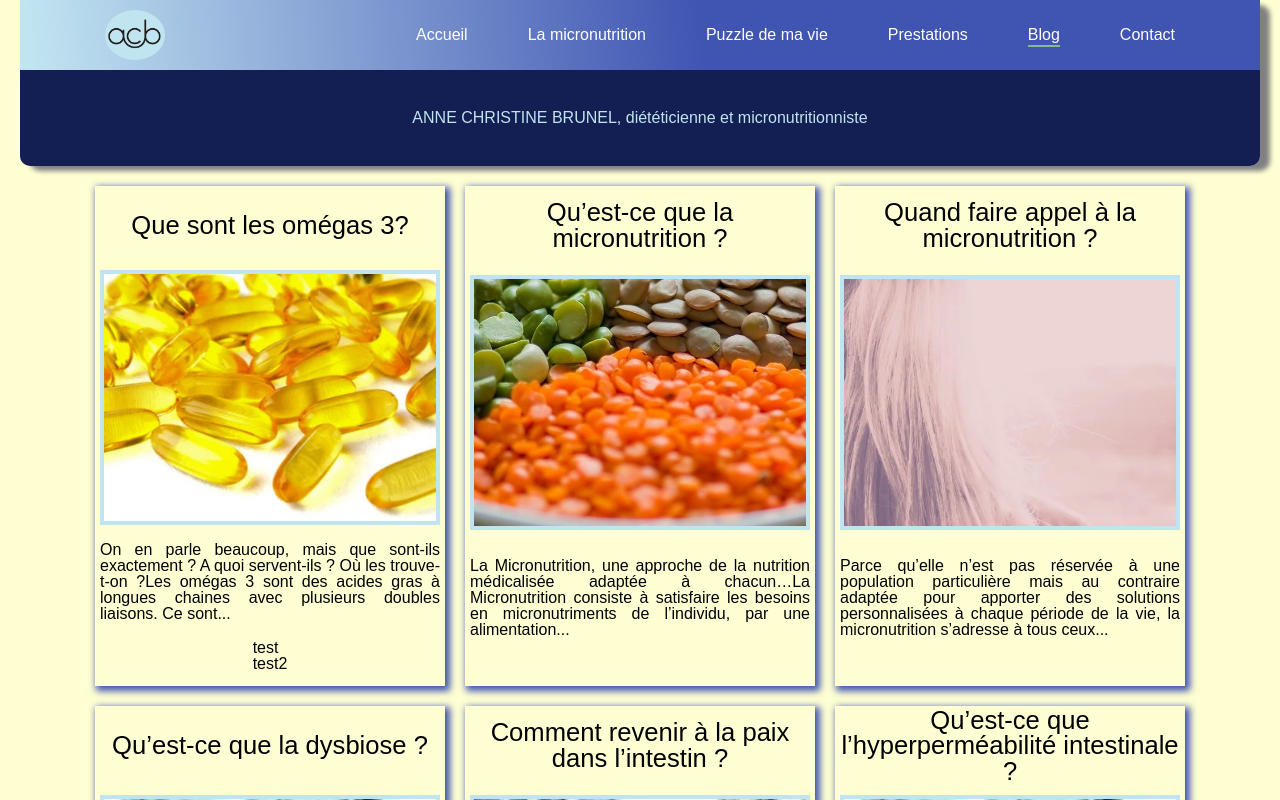
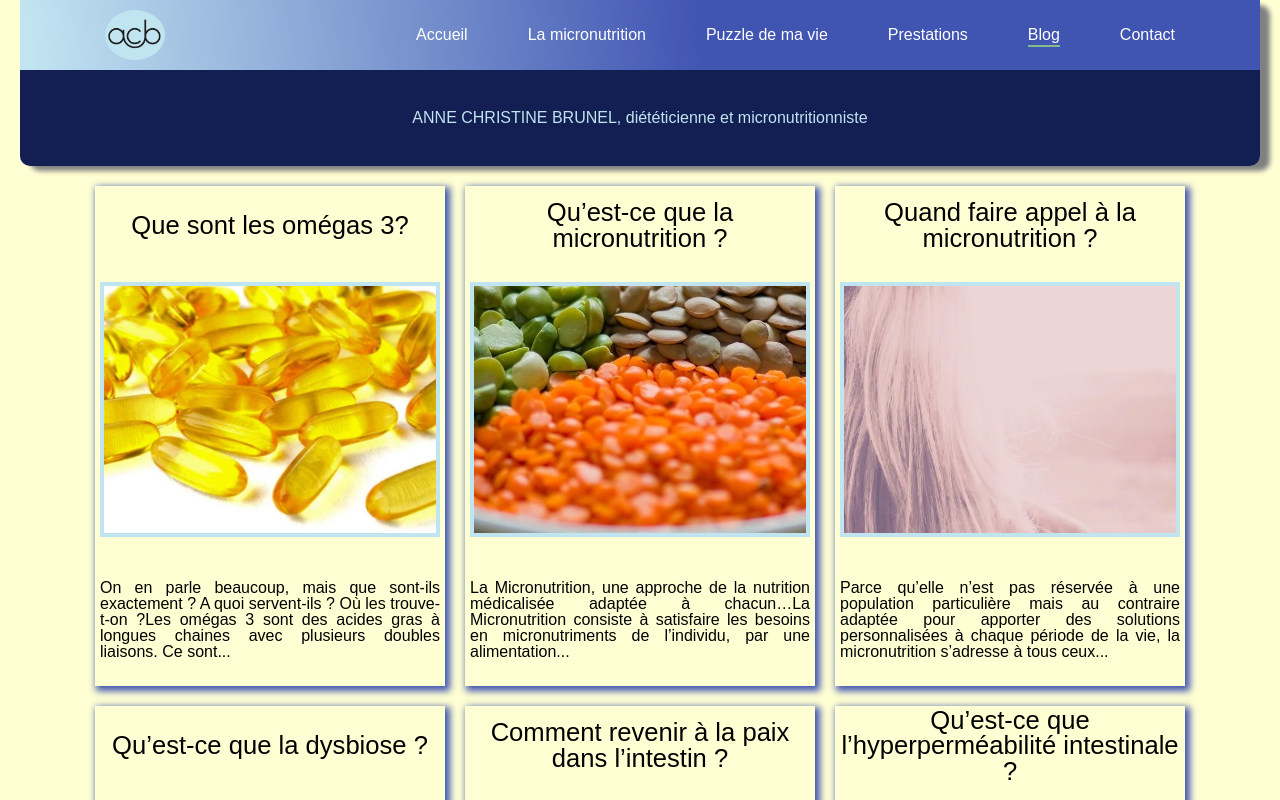
Before and after one commit to Ben43200/brunel-vite, a React (Vite) app: page /blog in a window 1280 px wide. Shown: the top 800 px of the page. Built offline with nearby package versions, Linux system fonts and the light colour scheme.

Commit message:
fix mise en commentaire blogdat.completText ok plus d'erreur de clé

```diff
--- a/src/pages/blog/Blog.jsx
+++ b/src/pages/blog/Blog.jsx
@@ -13,7 +13,7 @@ const Blog = () =>{
             <h1>{blogdata.name}</h1>
             <img className="blog-data-img" src={blogdata.image} alt={`${blogdata.alt}`} />
             <p>{blogdata.text}</p>
-            <div>{blogdata.completText}</div>
+            {/* <div>{blogdata.completText}</div> */}
            </Link>
         // </div>
         )}
```
